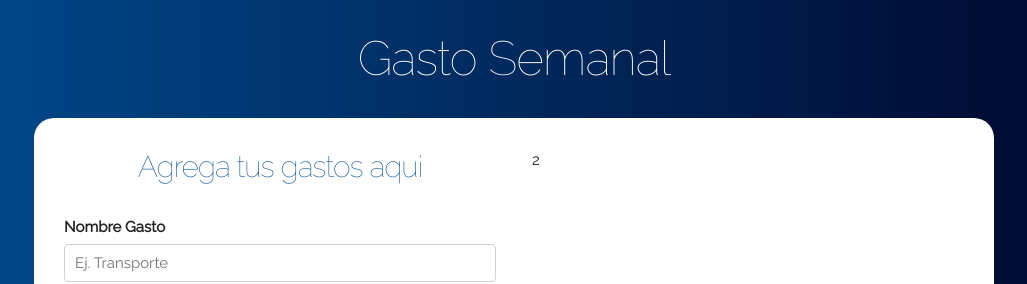
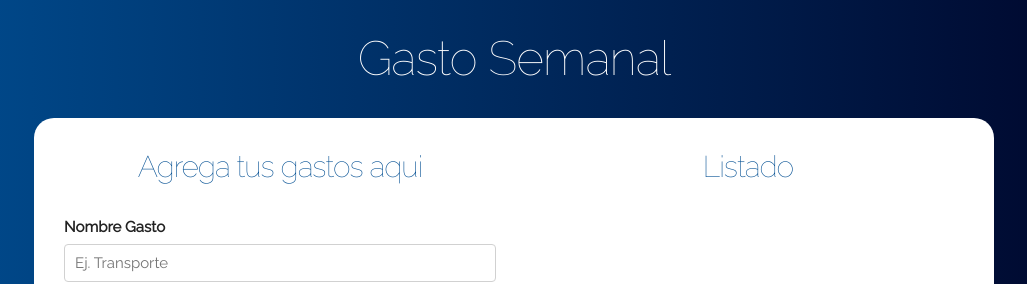
Before and after one commit to AleeSeydoux/gastoSemanal, a React (Create React App) app: page / in a window 1280 px wide. Shown: the top 284 px of the page, without its empty margins (126-1153 px from the left). Built offline with nearby package versions, Linux system fonts and the light colour scheme.

Commit message:
listado añadido en app.js

```diff
--- a/src/componentes/App.js
+++ b/src/componentes/App.js
@@ -2,6 +2,7 @@ import React, {Component} from 'react';
 import '../css/App.css';
 import Header from './Header';
 import Formulario from './Formulario';
+import Listado from './Listado';
 
 class App extends Component {
 
@@ -42,7 +43,9 @@ class App extends Component {
               />
             </div>
             <div className="one-half column">
-2
+            <Listado
+              gastos={this.state.gastos}
+            />
             </div>
 
           </div>
--- a/src/componentes/Formulario.js
+++ b/src/componentes/Formulario.js
@@ -14,7 +14,7 @@ class FormularioGasto extends Component {
             nombreGasto: this.nombreGasto.current.value,
             cantidadGasto: this.cantidadGasto.current.value
         }
-        console.log(gasto);
+        /* console.log(gasto); */
         //siguiente video 6
         //agregarlo y enviarlo con props
         this.props.agregarGasto(gasto);
```
